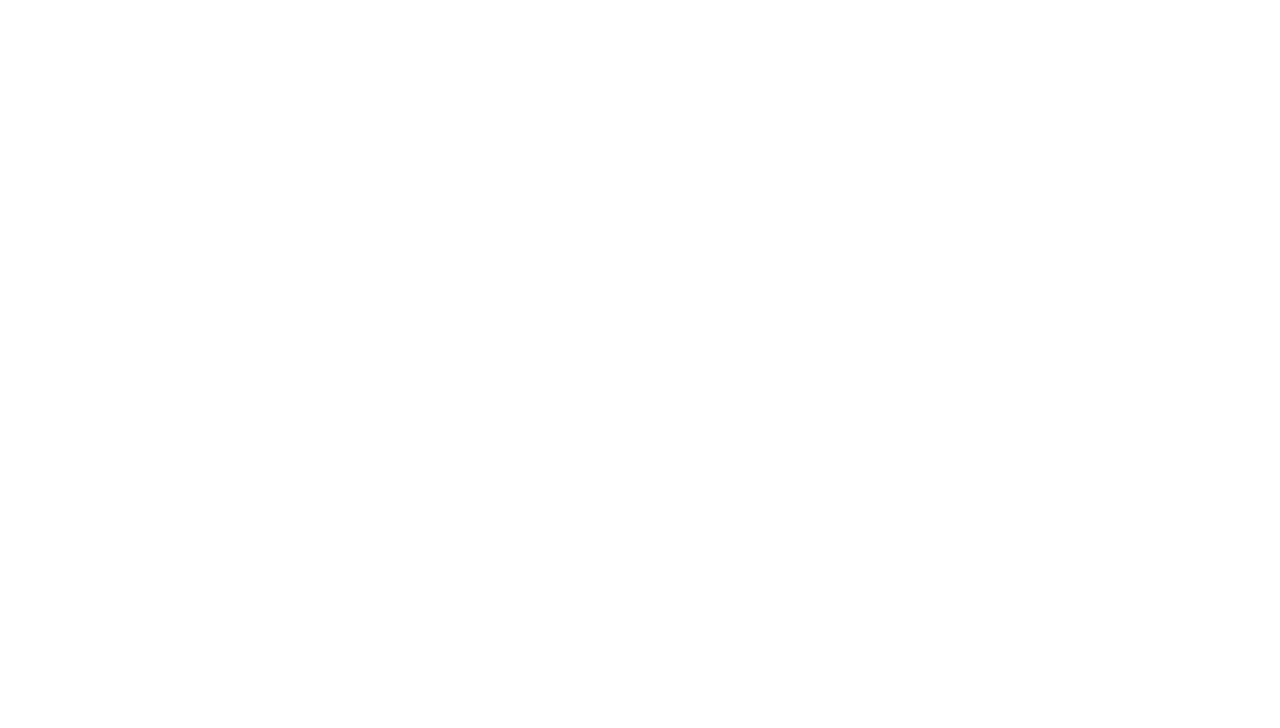
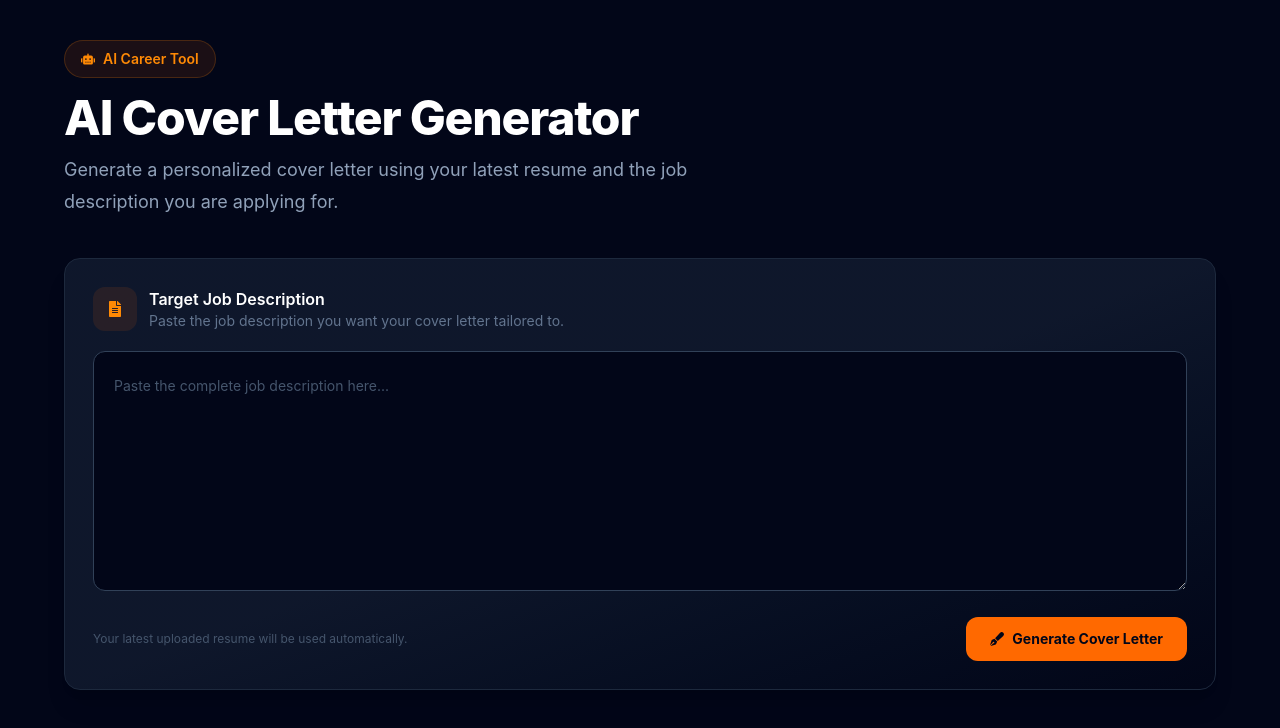
Before and after one commit to wakoderudra9-ship-it/AI-Career-Copilot, a React (Vite) app in the folder frontend/: page /cover-letter in a window 1280 px wide. Before the commit this address had no page. Shown: the top 728 px of the page. Built offline with nearby package versions, Linux system fonts and the light colour scheme; sample sign-in values are in the browser's storage.

Commit message:
feat: add AI cover letter generator

```diff
--- /dev/null
+++ b/frontend/src/pages/CoverLetter.tsx
@@ -0,0 +1,207 @@
+import { useState } from "react";
+import type { FormEvent } from "react";
+
+import {
+  FaCopy,
+  FaCheck,
+  FaFileAlt,
+  FaRobot,
+  FaSpinner,
+  FaPenFancy,
+} from "react-icons/fa";
+
+import { generateCoverLetter } from "../services/coverLetterService";
+
+function CoverLetter() {
+  const [jobDescription, setJobDescription] = useState("");
+  const [coverLetter, setCoverLetter] = useState("");
+  const [loading, setLoading] = useState(false);
+  const [copied, setCopied] = useState(false);
+  const [error, setError] = useState("");
+
+  const handleSubmit = async (event: FormEvent<HTMLFormElement>) => {
+    event.preventDefault();
+
+    if (!jobDescription.trim()) {
+      setError("Please enter a job description.");
+      return;
+    }
+
+    try {
+      setLoading(true);
+      setError("");
+      setCoverLetter("");
+      setCopied(false);
+
+      const response = await generateCoverLetter(jobDescription);
+
+      setCoverLetter(response.cover_letter);
+    } catch (error) {
+      console.error("Cover letter generation failed:", error);
+
+      setError(
+        "Unable to generate your cover letter. Please make sure you have uploaded a resume and try again."
+      );
+    } finally {
+      setLoading(false);
+    }
+  };
+
+  const handleCopy = async () => {
+    if (!coverLetter) {
+      return;
+    }
+
+    try {
+      await navigator.clipboard.writeText(coverLetter);
+      setCopied(true);
+
+      setTimeout(() => {
+        setCopied(false);
+      }, 2000);
+    } catch (error) {
+      console.error("Copy failed:", error);
+      setError("Unable to copy the cover letter.");
+    }
+  };
+
+  return (
+    <div className="min-h-screen bg-slate-950 px-6 py-10 text-white">
+      <div className="mx-auto max-w-6xl">
+        {/* Header */}
+        <div className="mb-10">
+          <div className="mb-4 inline-flex items-center gap-2 rounded-full border border-orange-400/20 bg-orange-500/10 px-4 py-2 text-sm font-semibold text-orange-400">
+            <FaRobot />
+            AI Career Tool
+          </div>
+
+          <h1 className="text-4xl font-extrabold tracking-tight md:text-5xl">
+            AI Cover Letter Generator
+          </h1>
+
+          <p className="mt-3 max-w-2xl text-lg leading-8 text-slate-400">
+            Generate a personalized cover letter using your latest resume and
+            the job description you are applying for.
+          </p>
+        </div>
+
+        {/* Job Description Form */}
+        <div className="mb-8 rounded-2xl border border-slate-800 bg-gradient-to-br from-slate-900 via-slate-900 to-slate-950 p-7 shadow-xl">
+          <div className="mb-5 flex items-center gap-3">
+            <div className="flex h-11 w-11 items-center justify-center rounded-xl bg-orange-500/10 text-orange-400">
+              <FaFileAlt />
+            </div>
+
+            <div>
+              <h2 className="font-semibold text-white">
+                Target Job Description
+              </h2>
+
+              <p className="text-sm text-slate-500">
+                Paste the job description you want your cover letter tailored
+                to.
+              </p>
+            </div>
+          </div>
+
+          <form onSubmit={handleSubmit}>
+            <textarea
+              value={jobDescription}
+              onChange={(event) => setJobDescription(event.target.value)}
+              placeholder="Paste the complete job description here..."
+              className="min-h-[240px] w-full resize-y rounded-xl border border-slate-700 bg-slate-950 p-5 text-sm leading-7 text-white outline-none transition placeholder:text-slate-600 focus:border-orange-400/50 focus:ring-1 focus:ring-orange-400/20"
+            />
+
+            {error && (
+              <p className="mt-3 text-sm text-red-400">
+                {error}
+              </p>
+            )}
+
+            <div className="mt-5 flex flex-col gap-3 sm:flex-row sm:items-center sm:justify-between">
+              <p className="text-xs text-slate-600">
+                Your latest uploaded resume will be used automatically.
+              </p>
+
+              <button
+                type="submit"
+                disabled={loading}
+                className="inline-flex items-center justify-center gap-2 rounded-xl bg-orange-500 px-6 py-3 text-sm font-bold text-slate-950 transition hover:bg-orange-400 disabled:cursor-not-allowed disabled:opacity-50"
+              >
+                {loading ? (
+                  <>
+                    <FaSpinner className="animate-spin" />
+                    Generating...
+                  </>
+                ) : (
+                  <>
+                    <FaPenFancy />
+                    Generate Cover Letter
+                  </>
+                )}
+              </button>
+            </div>
+          </form>
+        </div>
+
+        {/* Generated Cover Letter */}
+        {coverLetter && (
+          <div className="rounded-2xl border border-slate-800 bg-gradient-to-br from-slate-900 via-slate-900 to-slate-950 p-7 shadow-xl">
+            <div className="mb-7 flex flex-col gap-4 sm:flex-row sm:items-center sm:justify-between">
+              <div className="flex items-center gap-3">
+                <div className="flex h-11 w-11 items-center justify-center rounded-xl bg-cyan-500/10 text-cyan-400">
+                  <FaRobot />
+                </div>
+
+                <div>
+                  <h2 className="font-semibold text-white">
+                    Generated Cover Letter
+                  </h2>
+
+                  <p className="text-sm text-slate-500">
+                    Personalized using your resume and target job.
+                  </p>
+                </div>
+              </div>
+
+              <button
+                type="button"
+                onClick={handleCopy}
+                className="inline-flex items-center justify-center gap-2 rounded-xl border border-slate-700 bg-slate-950 px-5 py-2.5 text-sm font-semibold text-slate-300 transition hover:border-cyan-400/40 hover:text-cyan-400"
+              >
+                {copied ? (
+                  <>
+                    <FaCheck className="text-emerald-400" />
+                    Copied
+                  </>
+                ) : (
+                  <>
+                    <FaCopy />
+                    Copy Letter
+                  </>
+                )}
+              </button>
+            </div>
+
+            {/* Letter Paper */}
+            <div className="rounded-xl border border-slate-700 bg-slate-950/70 p-6 md:p-10">
+              <div className="mx-auto max-w-4xl">
+                <div className="whitespace-pre-wrap text-sm leading-8 text-slate-300 md:text-base">
+                  {coverLetter}
+                </div>
+              </div>
+            </div>
+
+            <div className="mt-5 flex items-center gap-2 text-xs text-slate-600">
+              <FaCheck className="text-emerald-500" />
+              AI-generated using your resume information and target job
+              requirements.
+            </div>
+          </div>
+        )}
+      </div>
+    </div>
+  );
+}
+
+export default CoverLetter;
--- a/frontend/src/routes/AppRoutes.tsx
+++ b/frontend/src/routes/AppRoutes.tsx
@@ -6,6 +6,7 @@ import Dashboard from "../pages/Dashboard/Dashboard";
 import ProtectedRoute from "../components/ProtectedRoute";
 import ResumeUpload from "../pages/Resume/ResumeUpload";
 import JobMatcher from "../pages/JobMatcher";
+import CoverLetter from "../pages/CoverLetter";
 
 const AppRoutes = () => {
   return (
@@ -59,6 +60,17 @@ const AppRoutes = () => {
           }
         />
 
+        {/* AI Cover Letter */}
+
+        <Route
+          path="/cover-letter"
+          element={
+            <ProtectedRoute>
+              <CoverLetter />
+            </ProtectedRoute>
+          }
+        />
+
       </Routes>
     </BrowserRouter>
   );
--- /dev/null
+++ b/frontend/src/services/coverLetterService.ts
@@ -0,0 +1,25 @@
+import api from "../api/axios";
+
+export interface CoverLetterResponse {
+  cover_letter: string;
+}
+
+export const generateCoverLetter = async (
+  jobDescription: string
+): Promise<CoverLetterResponse> => {
+  const token = localStorage.getItem("token");
+
+  const response = await api.post<CoverLetterResponse>(
+    "/cover-letter/",
+    {
+      job_description: jobDescription,
+    },
+    {
+      headers: {
+        Authorization: `Bearer ${token}`,
+      },
+    }
+  );
+
+  return response.data;
+};
```
